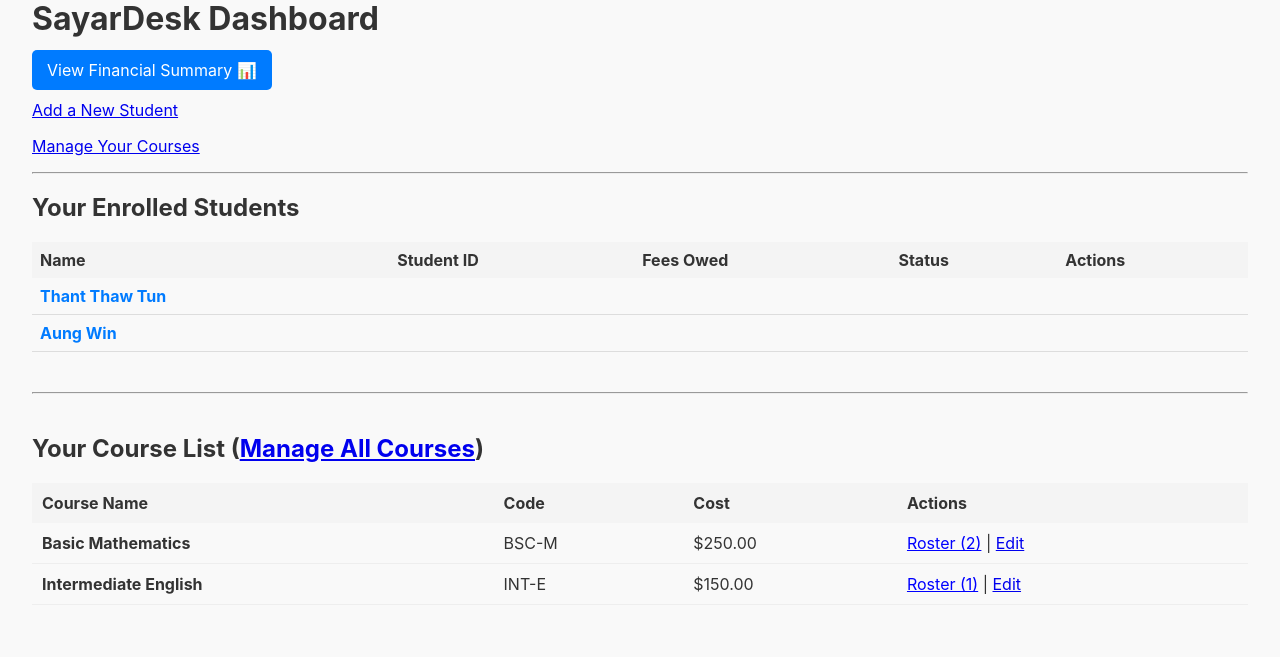
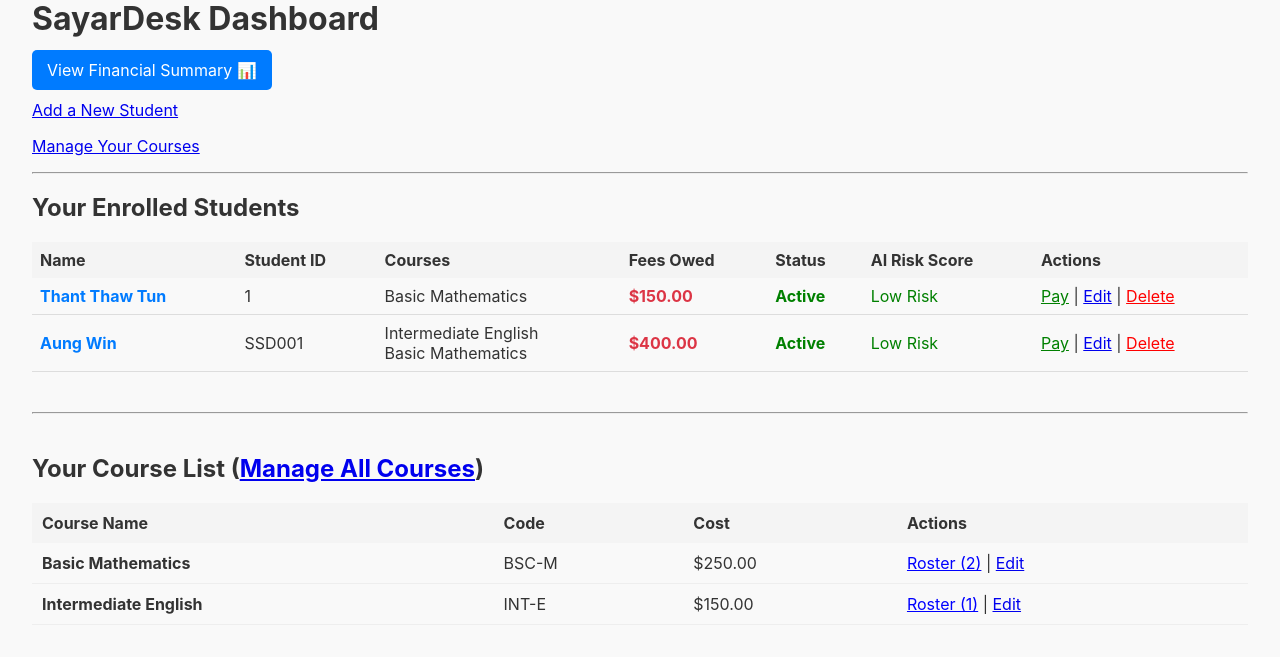
Before and after one commit to Thriple-T/CapstonePrototype, a Django app: page / in a window 1280 px wide. Shown: the part 455-1112 px from the top of the page. Before the commit the page ends 1049 px from the top, so only its background shows below. Run offline with Django 4.2, Linux system fonts and the light colour scheme; a user stored in the database is signed in; data comes from the database, SQL or seed files in the repository; both versions use the stored data as it was after the commit; data that the repository does not hold is empty.

Commit message:
lots of changes

```diff
--- a/core_django/dashboard/models.py
+++ b/core_django/dashboard/models.py
@@ -8,8 +8,12 @@ class Course(models.Model):
     course_code = models.CharField(max_length=20, blank=True, null=True)
     cost = models.DecimalField(max_digits=10, decimal_places=2, default=0.00)
 
-    def __str__(self):
-        return f"{self.name} ({self.user.username})"
+    schedule_days = models.CharField(max_length=50, blank=True, null=True, help_text="e.g., Mon/Wed")
+    start_time = models.TimeField(blank=True, null=True)
+    end_date = models.DateField(blank=True, null=True)
+
+    # Automatically records the timestamp when click on "Save Course"
+    created_at = models.DateTimeField(auto_now_add=True)
 
 class Student(models.Model):
     class StudentStatus(models.TextChoices):
@@ -52,3 +56,38 @@ class Payment(models.Model):
 
     def __str__(self):
         return f"Payment of ${self.amount} for {self.student.first_name}"
+
+class Attendance(models.Model):
+    class AttendanceStatus(models.TextChoices):
+        PRESENT = 'P', 'Present'
+        ABSENT = 'A', 'Absent'
+        LATE = 'L', 'Late'
+        EXCUSED = 'E', 'Excused'
+
+    course = models.ForeignKey(Course, on_delete=models.CASCADE)
+    student = models.ForeignKey(Student, on_delete=models.CASCADE)
+    date = models.DateField(default=timezone.now)
+    status = models.CharField(max_length=1, choices=AttendanceStatus.choices, default=AttendanceStatus.PRESENT)
+
+    class Meta:
+        # Ensures a student can't be marked present twice for the same course on the same day
+        unique_together = ('course', 'student', 'date')
+
+    def __str__(self):
+        return f"{self.student} - {self.course} - {self.date}"
+
+class Enrollment(models.Model):
+    student = models.ForeignKey(Student, on_delete=models.CASCADE)
+    course = models.ForeignKey(Course, on_delete=models.CASCADE)
+
+    start_date = models.DateField(default=timezone.now)
+    end_date = models.DateField(blank=True, null=True)
+
+    # Snapshot the schedule here. Why?
+    # If the course schedule changes next year, the user still want to know
+    # what the schedule was *when this student took it.
+    schedule_snapshot = models.CharField(max_length=100, blank=True, help_text="e.g. Wed/Thurs @ 5pm")
+    is_active = models.BooleanField(default=True)
+
+    def __str__(self):
+        return f"{self.student} in {self.course} ({self.start_date})"
--- a/core_django/dashboard/templates/dashboard/index.html
+++ b/core_django/dashboard/templates/dashboard/index.html
@@ -102,14 +102,15 @@
 
     <hr>
         <h2>Your Enrolled Students</h2>
-        {% if students %}
-            <table style="width:100%; border-collapse: collapse;">
+        <table style="width:100%; border-collapse: collapse; margin-top: 10px;">
             <thead style="background-color: #f4f4f4;">
                 <tr style="text-align: left;">
                     <th style="padding: 8px;">Name</th>
                     <th style="padding: 8px;">Student ID</th>
+                    <th style="padding: 8px;">Courses</th>
                     <th style="padding: 8px;">Fees Owed</th>
                     <th style="padding: 8px;">Status</th>
+                    <th style="padding: 8px;">AI Risk Score</th>
                     <th style="padding: 8px;">Actions</th>
                 </tr>
             </thead>
@@ -117,17 +118,62 @@
                 {% for student in students %}
                 <tr style="border-bottom: 1px solid #ddd;">
                     <td style="padding: 8px;">
-                            <a href="{% url 'student_detail' student.pk %}" style="text-decoration: none; font-weight: bold; color: #007bff;">
+                        <a href="{% url 'student_detail' student.pk %}" style="font-weight: bold; text-decoration: none; color: #007bff;">
                             {{ student.first_name }} {{ student.last_name }}
                         </a>
+                    </td>
+
+                    <td style="padding: 8px;">{{ student.student_id|default:"-" }}</td>
+
+                    <td style="padding: 8px;">
+                        {% for course in student.courses.all %}
+                            {{ course.name }}<br>
+                        {% empty %}
+                            <span style="color: gray;">No courses</span>
+                        {% endfor %}
+                    </td>
+
+                    <td style="padding: 8px;">
+                        {% if student.current_balance > 0 %}
+                            <span style="color: #dc3545; font-weight: bold;">${{ student.current_balance }}</span>
+                        {% elif student.current_balance < 0 %}
+                            <span style="color: green;">Credit: ${{ student.absolute_balance }}</span>
+                        {% else %}
+                            $0.00
+                        {% endif %}
+                    </td>
+
+                    <td style="padding: 8px;">
+                        {% if student.status == 'ACT' %}
+                            <span style="color: green; font-weight: bold;">Active</span>
+                        {% else %}
+                            {{ student.get_status_display }}
+                        {% endif %}
+                    </td>
+
+                    <td style="padding: 8px;">
+                        {% if student.risk.label == 'Critical' %}
+                            <span style="color: red; font-weight: bold;">⚠️ {{ student.risk.label }}</span>
+                        {% else %}
+                            <span style="color: green;">{{ student.risk.label }}</span>
+                        {% endif %}
+                    </td>
+
+                    <td style="padding: 8px;">
+                        <a href="{% url 'add_payment' student.pk %}" style="color: green;">Pay</a> |
+                        <a href="{% url 'edit_student' student.pk %}">Edit</a> |
+                        <a href="{% url 'delete_student' student.pk %}" style="color: red;">Delete</a>
+                    </td>
+                </tr>
+                {% empty %}
+                <tr>
+                    <td colspan="7" style="text-align: center; padding: 20px;">
+                        You have not added any students yet. <a href="{% url 'add_student' %}">Add one now</a>.
                     </td>
                 </tr>
                 {% endfor %}
             </tbody>
         </table>
-        {% else %}
-            {% endif %}
-
     <hr style="margin: 40px 0;">
 
     <h2>Your Course List (<a href="{% url 'course_list' %}">Manage All Courses</a>)</h2>
--- a/core_django/dashboard/views.py
+++ b/core_django/dashboard/views.py
@@ -1,5 +1,6 @@
 import requests
 import jwt
+from django.utils import timezone
 from django.conf import settings
 from django.shortcuts import render, redirect, get_object_or_404
 from django.contrib.auth.forms import UserCreationForm
@@ -9,7 +10,7 @@ from django.db.models import Sum
 
 # UPDATE IMPORTS TO INCLUDE Payment and PaymentForm
 from .forms import StudentForm, CourseForm, ManageRosterForm, PaymentForm
-from .models import Student, Course, Payment
+from .models import Student, Course, Payment, Enrollment, Attendance
 
 FLASK_API_URL = "http://127.0.0.1:5001/api/v1/get-data"
 FLASK_VALIDATE_URL = "http://127.0.0.1:5001/api/v1/validate-student"
@@ -26,39 +27,32 @@ def fetch_flask_data(request):
     students = Student.objects.filter(user=request.user).order_by('last_name')
     courses = Course.objects.filter(user=request.user).order_by('name')
 
+    # Calculate Risk (In-Memory)
+    # This adds the 'risk' attribute to each student object for the template
+    for student in students:
+        try:
+            # Logic: If balance > $500 or courses < 1, high risk
+            risk_label = "Low Risk"
+            risk_score = 10
+
+            if student.current_balance > 500:
+                risk_label = "Critical"
+                risk_score = 90
+            elif student.courses.count() == 0:
+                risk_label = "Moderate Risk"
+                risk_score = 50
+
+            student.risk = {'label': risk_label, 'risk_score': risk_score}
+        except Exception:
+            student.risk = {'label': 'Error', 'risk_score': 0}
+
+    # 3. Prepare Context
     context = {
         "flask_response": None,
         "error": None,
         "students": students,
         "courses": courses
     }
-
-    for student in students:
-        try:
-            # Prepare data for ML
-            ml_payload = {
-                'student_id': student.student_id,
-                'current_balance': str(student.current_balance),
-                'course_count': student.courses.count()
-            }
-
-            # Generate Token
-            jwt_payload = {'user_id': request.user.id}
-            token = jwt.encode(jwt_payload, settings.SHARED_SECRET_KEY, algorithm="HS256")
-            headers = {'Authorization': f'Bearer {token}'}
-
-            # Call Flask ML Endpoint
-            response = requests.post(FLASK_PREDICT_URL, json=ml_payload, headers=headers, timeout=2)
-
-            if response.status_code == 200:
-                data = response.json()
-                # Attach 'risk' attribute to student object (in memory only)
-                student.risk = data['prediction']
-            else:
-                student.risk = {'label': 'Error', 'risk_score': 0}
-
-        except Exception:
-            student.risk = {'label': 'Offline', 'risk_score': 0}
 
     return render(request, 'dashboard/index.html', context)
 
@@ -177,6 +171,7 @@ def delete_course(request, pk):
 @login_required
 def manage_roster(request, pk):
     course = get_object_or_404(Course, pk=pk, user=request.user)
+
     if request.method == 'POST':
         form = ManageRosterForm(request.POST, user=request.user)
         if form.is_valid():
@@ -185,13 +180,38 @@ def manage_roster(request, pk):
 
             for student in selected_students:
                 if student not in current_students:
+                    # 1. Add to the "Live" Roster
                     student.courses.add(course)
+
+                    # 2. Update Financials
                     student.current_balance += course.cost
                     student.save()
+
+                    # 3. CREATE ENROLLMENT HISTORY
+                    # Create a string for the schedule snapshot
+                    sched_str = f"{course.schedule_days}"
+                    if course.start_time:
+                        sched_str += f" @ {course.start_time.strftime('%I:%M %p')}"
+
+                    Enrollment.objects.create(
+                        student=student,
+                        course=course,
+                        start_date=timezone.now(),
+                        schedule_snapshot=sched_str,
+                        is_active=True
+                    )
+
             return redirect('course_list')
     else:
-        form = ManageRosterForm(user=request.user, initial={'students': course.student_set.all()})
-    return render(request, 'dashboard/manage_roster.html', {'form': form, 'course': course})
+        form = ManageRosterForm(
+            user=request.user,
+            initial={'students': course.student_set.all()}
+        )
+
+    return render(request, 'dashboard/manage_roster.html', {
+        'form': form,
+        'course': course
+    })
 
 @login_required
 def add_payment(request, student_pk):
@@ -244,18 +264,16 @@ def dashboard_analytics(request):
 
 @login_required
 def student_detail(request, pk):
-    """Shows all details for a specific student, including their payments and courses."""
+    student = get_object_or_404(Student, pk=pk, user=request.user)
+    payments = Payment.objects.filter(student=student).order_by('-payment_date')
 
-    # Fetch the student object, ensuring they are owned by the current user
-    student = get_object_or_404(Student, pk=pk, user=request.user)
-
-    # Fetch all payment records for this student
-    payments = Payment.objects.filter(student=student).order_by('-payment_date')
+    # Fetch Enrollment History
+    enrollment_history = Enrollment.objects.filter(student=student).order_by('-start_date')
 
     context = {
         'student': student,
         'payments': payments,
-        # Courses are accessible via student.courses.all(), but explicitly fetching payments is necessary.
+        'enrollment_history': enrollment_history, # <-- Pass this to template
     }
 
     return render(request, 'dashboard/student_detail.html', context)
```
Also changed, not shown: core_django/dashboard/forms.py (+7 -1 lines), core_django/dashboard/templates/dashboard/course_list.html (+31 -3 lines), core_django/dashboard/templates/dashboard/student_detail.html (+39 -11 lines), core_django/dashboard/migrations/0008_course_schedule_days_course_start_time_attendance.py (added), core_django/dashboard/migrations/0009_enrollment.py (added), core_django/dashboard/migrations/0010_course_created_at_course_end_date.py (added), core_django/db.sqlite3. Lines whose indentation alone changed are shown as unchanged.
